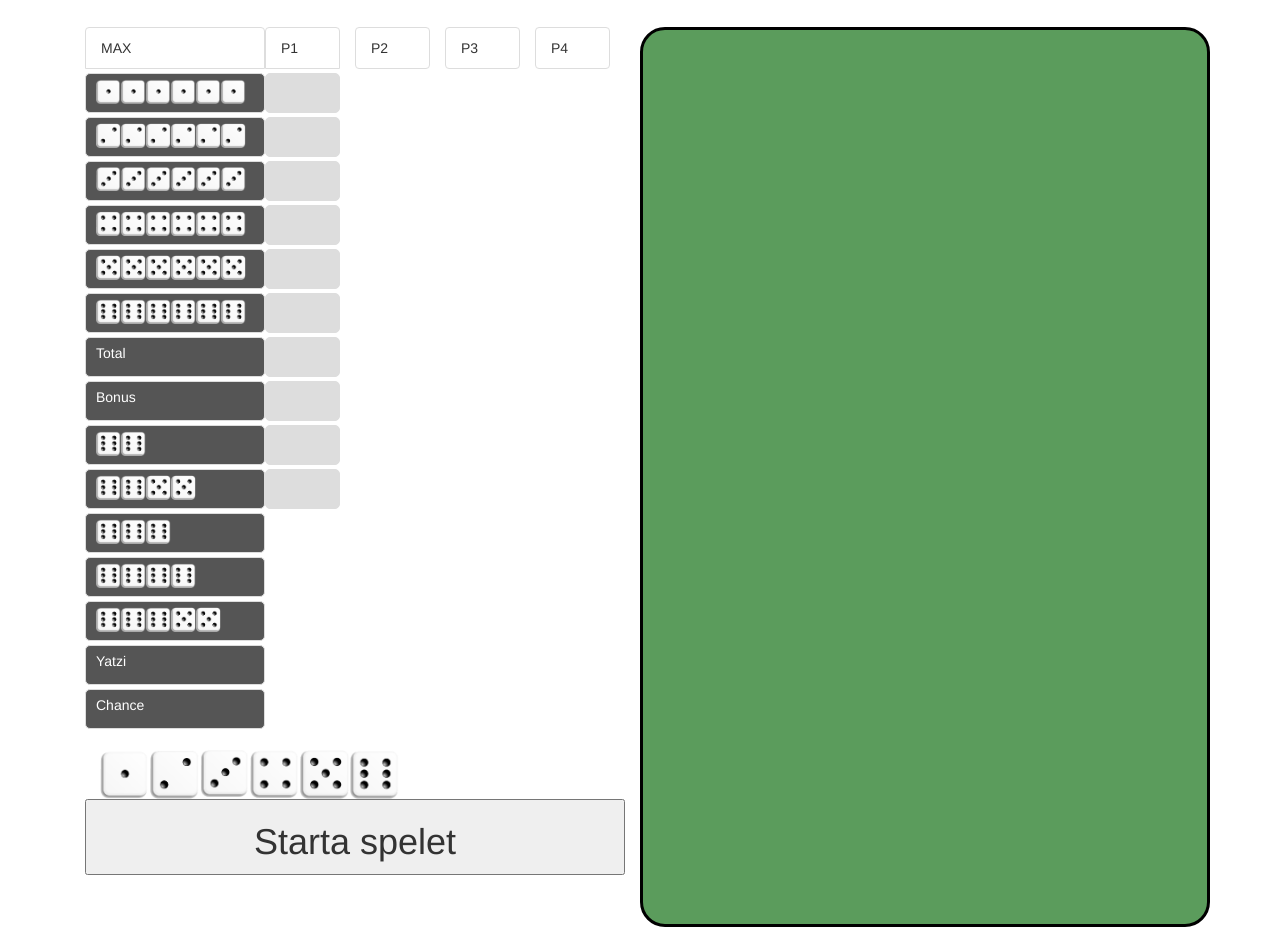
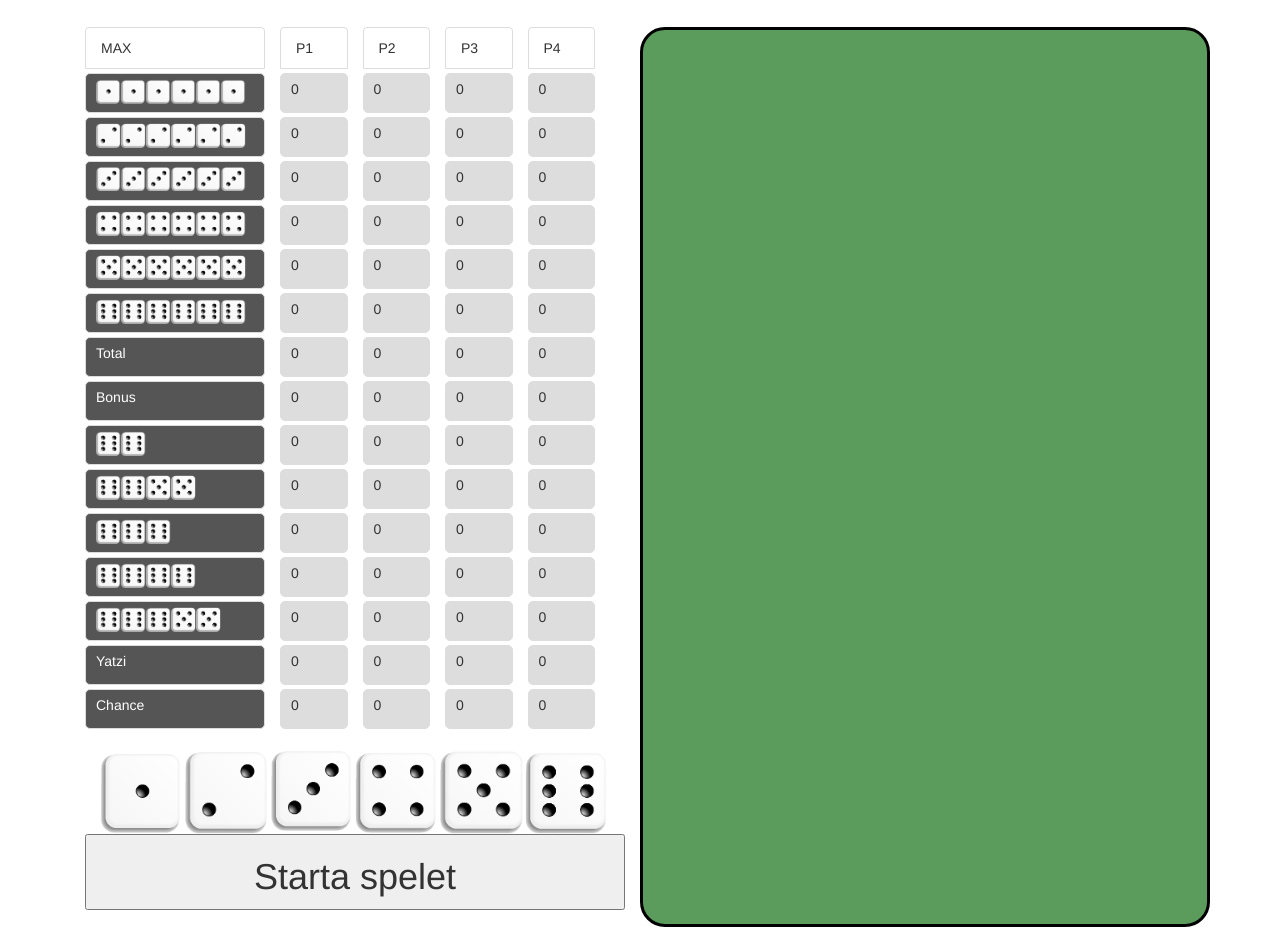
Before and after one commit to Sajgon/school-yatzy, a website: page www/index.html in a window 1280 px wide. Shown: the part 73-1000 px from the top of the page. Drawn offline with nearby package versions, Linux system fonts and the light colour scheme.

Commit message:
Bootstrap final changes to initialise and display new game.

```diff
--- a/www/css/style.css
+++ b/www/css/style.css
@@ -53,9 +53,6 @@ header{
 .dice-small{
 	max-width: 25px;
 }
-.dice-big{
-	max-width: 50px;
-}
 .dice img {
 	width: 100%;
 }
--- a/www/index.html
+++ b/www/index.html
@@ -32,32 +32,11 @@
 	<div class="container">
 		<div id="playScore" class="col-xs-12 col-sm-8 col-md-6 col-lg-6">
 			<ul id="playCombinations" class="col-xs-4 col-md-4 list-group"></ul>
-			<ul id="player1" class="col-xs-2 col-md-2 list-group">
-				<li class="list-group-item player">P1</li>
-				<li class="list-group-item comb c1"></li>
-				<li class="list-group-item comb c2"></li>
-				<li class="list-group-item comb c3"></li>
-				<li class="list-group-item comb c4"></li>
-				<li class="list-group-item comb c5"></li>
-				<li class="list-group-item comb c6"></li>
-				<li class="list-group-item comb c7"></li>
-				<li class="list-group-item comb c8"></li>
-				<li class="list-group-item comb c9"></li>
-				<li class="list-group-item comb c10"></li>
-			</ul>
-			<ul id="player2" class="col-xs-2 col-md-2 list-group">
-				<li class="list-group-item">P2</li>
-			</ul>
-			<ul id="player3" class="col-xs-2 col-md-2 list-group">
-				<li class="list-group-item">P3</li>
-			</ul>
-			<ul id="player4" class="col-xs-2 col-md-2 list-group">
-				<li class="list-group-item">P4</li>
-			</ul>
+			<div id="playersScore" class="col-xs-8 col-md-8"></div>
 			<div class="clearfix"></div>
 			<div id="playDice" class="col-md-12">
 			</div>
-			<button id="playButton" class="col-md-12"><h1 >Starta spelet</h1></button>
+			<button id="playButton" class="col-xs-12 col-sm-12 col-md-12"><h1 >Starta spelet</h1></button>
 		</div>
 		<div id="playBoard" class="hidden-xs col-sm-4 col-md-6 col-lg-6">
 			<!-- <img src="images/green_carpet.jpg"> -->
--- a/www/js/main.js
+++ b/www/js/main.js
@@ -37,28 +37,29 @@ currentGame = {};
 
 function loadSavedData(){
 	if(!localStorage.getItem("yatzy-games")){
-		var players = new [{"name" : "P1", "combinations" : []},
-						  {"name" : "P2", "combinations" : []},
-						  {"name" : "P3", "combinations" : []},
-						  {"name" : "P4", "combinations" : []}];
+		var players = [{"name" : "P1", "combinations" : [0,0,0,0,0,0,0,0,0,0,0,0,0,0,0]},
+						  {"name" : "P2", "combinations" : [0,0,0,0,0,0,0,0,0,0,0,0,0,0,0]},
+						  {"name" : "P3", "combinations" : [0,0,0,0,0,0,0,0,0,0,0,0,0,0,0]},
+						  {"name" : "P4", "combinations" : [0,0,0,0,0,0,0,0,0,0,0,0,0,0,0]}];
 		var gameid = 1;
-		var yatzygames = '{"'+gameid+'": {"players": '+ players +',"open": true, "started" : false, "diceSet", ' + currentDiceSet + '}}';
+		var yatzygames = '[{"id" : '+gameid+', "players": '+ JSON.stringify(players) +',"open": true, "started" : false, "diceSet" : ' + JSON.stringify(currentDiceSet) + '}]';
 
-		localStorage.setItem("yatzy-games", yatzygames);
+		localStorage.setItem("yatzy-games", JSON.stringify(yatzygames));
 	}
 
 	// Variabel för våra yatzy spel
-	var yatzygames = JSON.parse(localStorage.getItem("yatzy-games"));
-	yatzygames = $.grep(yatzygames, function(n,i){
+	var temp = JSON.parse(localStorage.getItem("yatzy-games"));
+	temp = JSON.parse(temp);
+	var yatzygames = $.grep(temp, function(n,i){
 		return n.open;
 	});
 
 	if (yatzygames.length > 0){
 		// function sorting array numbers
 		function sortOrder(a,b) {
-			return b.gameid - a.gameid;
+			return b.id - a.id;
 		}
-		currentGame = yatzygames.sort(sortOrder)[ya.length - 1];
+		currentGame = yatzygames.sort(sortOrder)[yatzygames.length - 1];
 		// localStorage.setItem("yatzi-games-current");
 	}
 
@@ -147,9 +148,22 @@ function addDie (e, die) {
 	e.append($(".dice-" + die));
 }
 
+function displayPlayersScore(){
+	currentGame.players.forEach(function(p, i){
+		var s = '<ul id="player' + p.name + '" class="col-xs-3 col-md-3 list-group">' +
+					'<li class="list-group-item player">' + p.name + '</li>';
+		p.combinations.forEach(function(c, i){
+					s += '<li class="list-group-item comb c1">' + p.combinations[i] + '</li>';
+		});
+		s += "</ul>";
+		$("#playersScore").append(s);
+	});
+}
 
 $(document).ready(function(){
+	loadSavedData();
 	addCombinations();
+	displayPlayersScore();
 	addDiceClasses()
 	setDiceImages();
 });
--- a/www/js/sessionstorage.js
+++ b/www/js/sessionstorage.js
@@ -169,4 +169,4 @@ function highscoreOutput(){
 
 
 // call functions
-isLocalStorageKeys();
+//isLocalStorageKeys();
```
